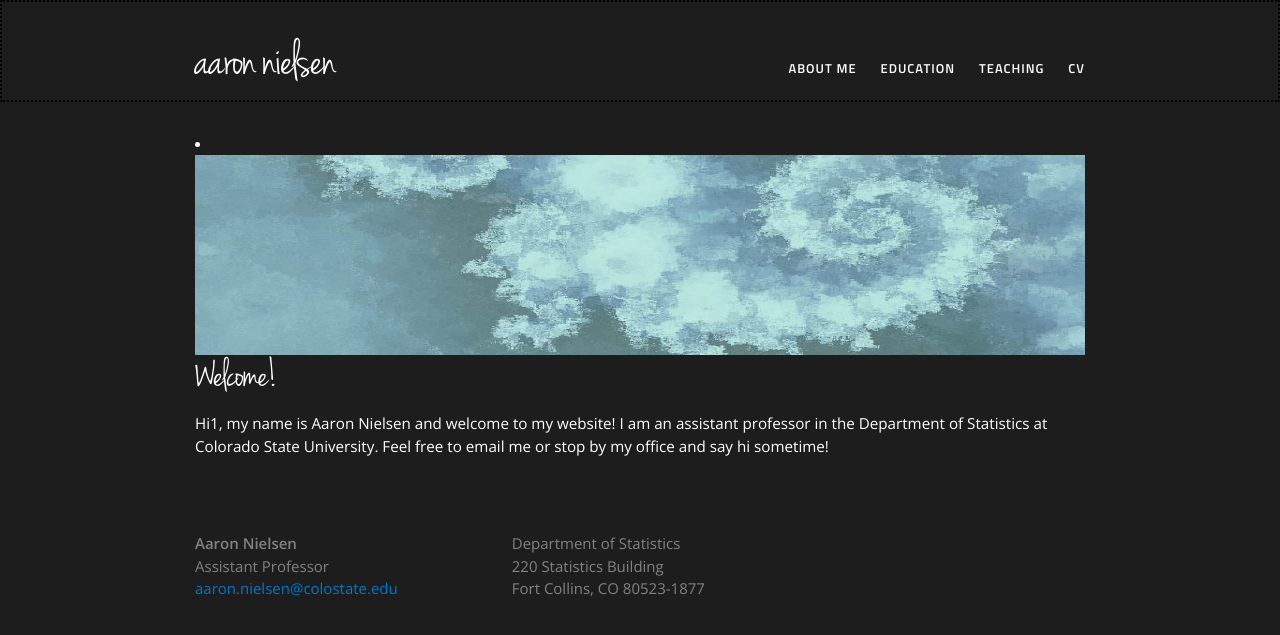
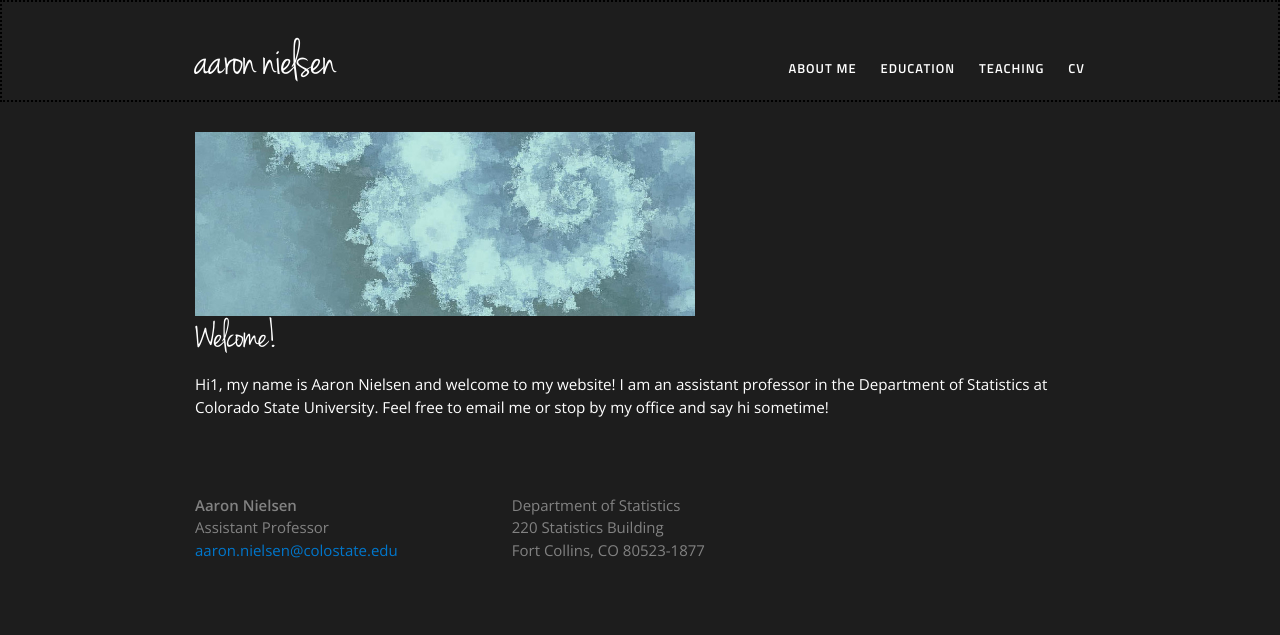
Before and after one commit to aaron-nielsen/aaron-nielsen.github.io, a Jekyll site: the page built from index.html, in a window 1280 px wide. Shown: the top 635 px of the page. Built offline with Jekyll 4.4.1, drawn with Linux system fonts in a browser that asks for light colours.

Commit message:
Update index.html

```diff
--- a/index.html
+++ b/index.html
@@ -5,7 +5,7 @@ layout: default
 
 <div class="home">
 
-      <li><img width="950" height="200" src="images/1.jpg"></li>
+<img width="500" src="images/1.jpg">
 
 <h1>Welcome!</h1>
 
```
